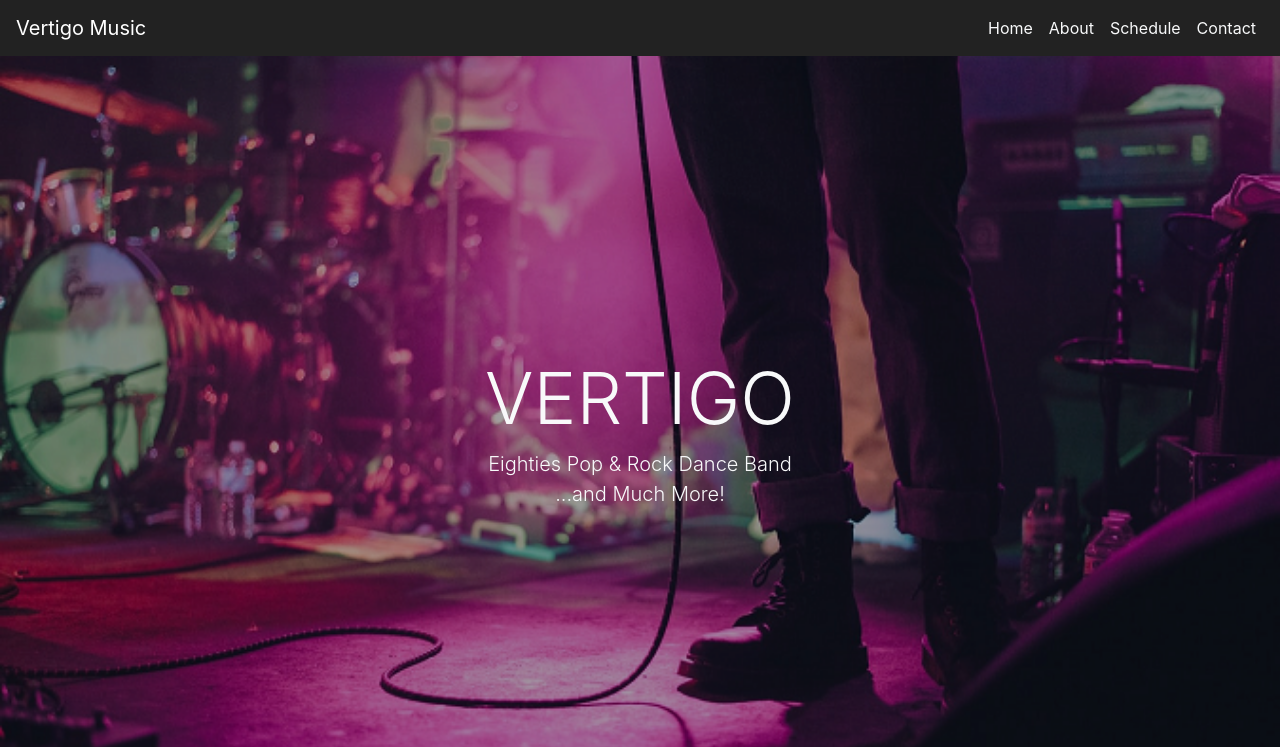
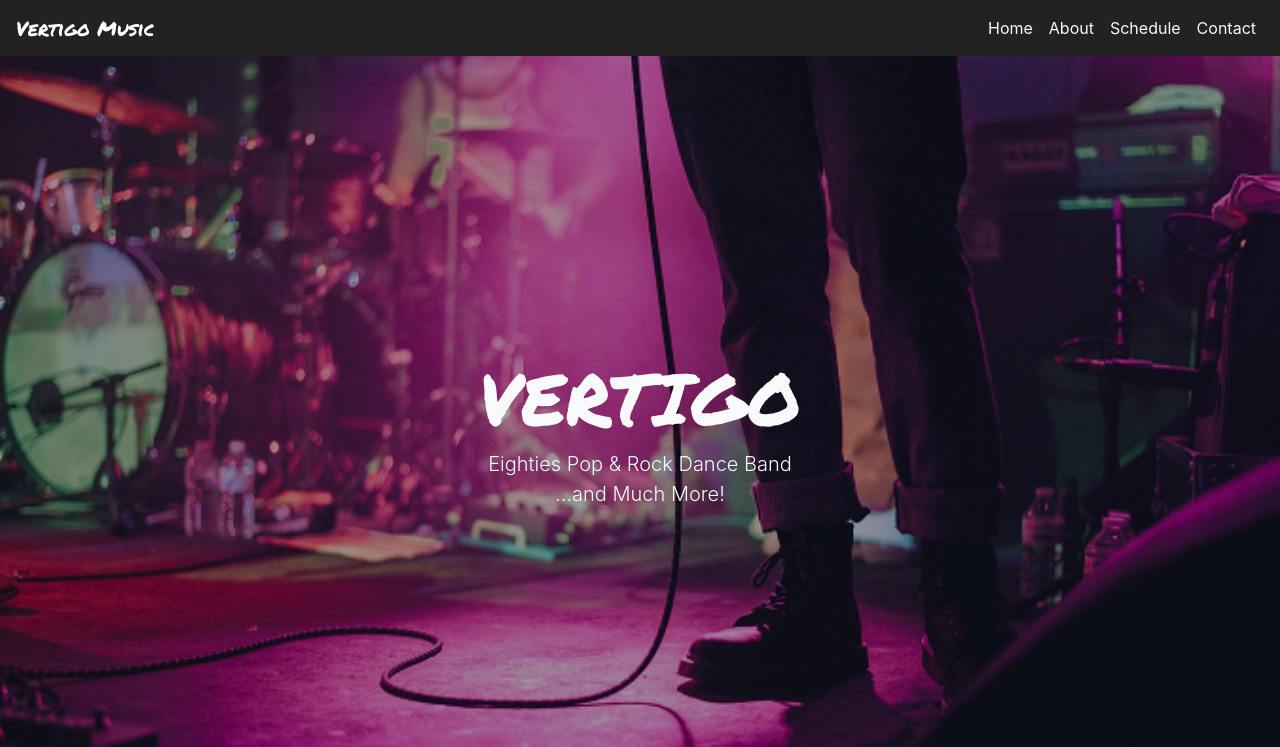
Before and after one commit to Marchaleous/vertigo-band, a plain HTML site: page index.html in a window 1280 px wide. Shown: the top 747 px of the page. Drawn offline with nearby package versions, Linux system fonts and the light colour scheme.

Commit message:
vertigo font change

```diff
--- a/index.html
+++ b/index.html
@@ -17,6 +17,10 @@
       crossorigin="anonymous"
     ></script>
     <link rel="stylesheet" href="./bootstrap.min.css" />
+    <link
+      href="https://fonts.googleapis.com/css2?family=Permanent+Marker&display=swap"
+      rel="stylesheet"
+    />
     <link rel="stylesheet" href="style.css" />
     <title>Vertigo Band</title>
   </head>
@@ -25,7 +29,7 @@
     <nav
       class="navbar navbar-expand-sm fixed-top navbar-dark bg-dark bg-darker"
     >
-      <a class="navbar-brand" href="#">Vertigo Music</a>
+      <a class="navbar-brand vertigo" href="#">Vertigo Music</a>
       <button
         class="navbar-toggler"
         type="button"
@@ -98,7 +102,7 @@
       <div class="container h-100">
         <div class="row h-100 align-items-center">
           <div class="col-12 text-center">
-            <h1 class="display-3">VERTIGO</h1>
+            <h1 class="display-3 vertigo">VERTIGO</h1>
             <p class="lead">
               Eighties Pop & Rock Dance Band<br />...and Much More!
             </p>
--- a/style.css
+++ b/style.css
@@ -1,3 +1,5 @@
+@import url('https://fonts.googleapis.com/css2?family=Permanent+Marker&display=swap');
+
 body {
   padding-top: 40px !important;
 }
@@ -32,3 +34,7 @@ nav a {
   color: #333 !important;
   font-size: 1.2rem;
 }
+
+.vertigo {
+  font-family: 'Permanent Marker' !important;
+}
```
